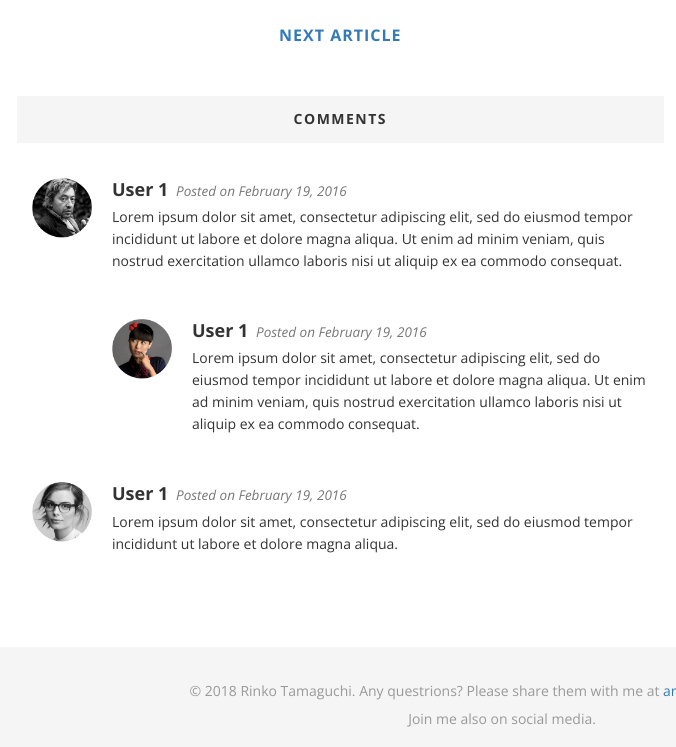
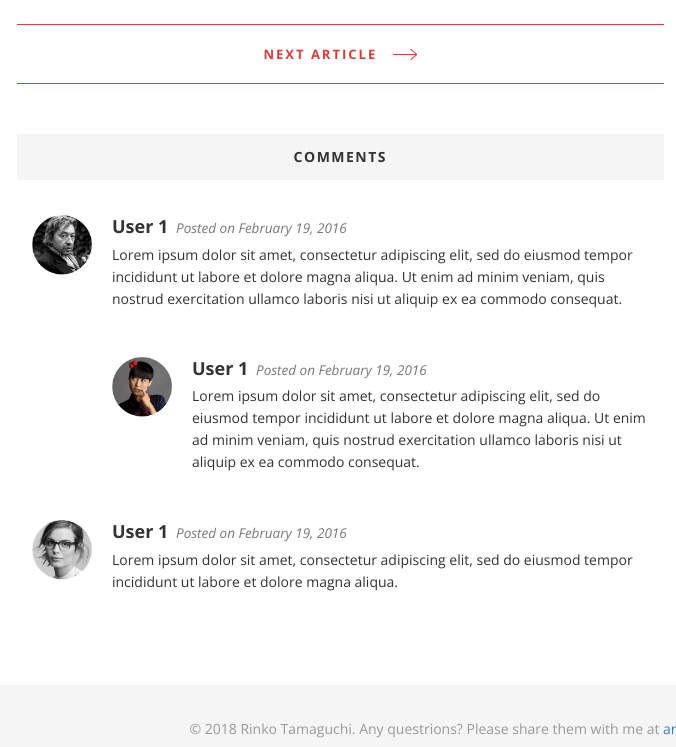
Before and after one commit to frontend00/frontend00.github.io, a plain HTML site: page blog.html in a window 1280 px wide. Shown: the part 2373-3120 px from the top of the page, without its empty margins (138-814 px from the left). Drawn offline with nearby package versions, Linux system fonts and the light colour scheme.

Commit message:
Add files via upload

```diff
--- a/css/blog.css
+++ b/css/blog.css
@@ -1,8 +1,9 @@
 /* Global */
+
 body {
-		font-family: 'Open Sans',"Helvetica Neue", Helvetica, Arial, sans-serif;
-		color: #333;
-		font-weight: 400; }
+	font-family: 'Open Sans', Helvetica, Arial, sans-serif;
+	color: #333;
+	font-weight: 400; }
 
 h1, .h1,
 h2, .h2,
@@ -380,6 +381,7 @@ input.searchinput:focus {
 
 .inner-example img {
 		max-width: 100%;
+		-webkit-backface-visibility: hidden;
 		-moz-transition: all 0.15s;
 		-o-transition: all 0.15s;
 		-webkit-transition: all 0.15s;
@@ -531,7 +533,6 @@ blockquote span {
 		text-transform: uppercase;
 		letter-spacing: 1px; }
 
-.plus a { padding: 12px !important; }
 
 .wrapper {
 		padding: 20px;
@@ -839,7 +840,7 @@ blockquote span {
 
 #social-media .social-icons.icon-circle .fa{
 	border-radius: 50%;
-`	background-color: #f5f5f5;
+	background-color: #f5f5f5;
 	color: #999;	}
 
 #social-media .social-icons .fa:hover, .social-icons .fa:active {
@@ -899,6 +900,161 @@ blockquote span {
 		transition: all 0.35s ease; }
 
 
+/* button slide */
+
+.arrow-wrap {
+  background: #fff;
+  transition: all 0.2s;
+  font-family: 'Open Sans',"Helvetica Neue", Helvetica, Arial, sans-serif;
+	font-size: 13px;
+	margin: 20px;
+}
+
+.article {
+	border-top: 1px solid #d43f3a;
+	border-bottom: 1px solid #d43f3a;
+	padding: 20px;
+	margin: 0;
+}
+
+.the-arrow {
+  width: 24px;
+  transition: all 0.2s;
+}
+.the-arrow.-left {
+  position: absolute;
+  top: 50%;
+  left: 0;
+}
+.the-arrow.-left > .shaft {
+  width: 0;
+  background-color: white;
+}
+.the-arrow.-left > .shaft:before, .the-arrow.-left > .shaft:after {
+  width: 0;
+  background-color: white;
+}
+.the-arrow.-left > .shaft:before {
+  -webkit-transform: rotate(0);
+          transform: rotate(0);
+}
+.the-arrow.-left > .shaft:after {
+  -webkit-transform: rotate(0);
+          transform: rotate(0);
+}
+
+.the-arrow.-right > .shaft {
+  width: 24px;
+  transition-delay: 0.2s;
+}
+.the-arrow.-right > .shaft:before, .the-arrow.-right > .shaft:after {
+  width: 8px;
+  transition-delay: 0.3s;
+  transition: all 0.5s;
+}
+.the-arrow.-right > .shaft:before {
+  -webkit-transform: rotate(40deg);
+          transform: rotate(40deg);
+}
+.the-arrow.-right > .shaft:after {
+  -webkit-transform: rotate(-40deg);
+          transform: rotate(-40deg);
+}
+.the-arrow > .shaft {
+  background-color: #d43f3a;
+  display: block;
+  height: 1px;
+  position: relative;
+  transition: all 0.2s;
+  transition-delay: 0;
+  will-change: transform;
+}
+.the-arrow > .shaft:before, .the-arrow > .shaft:after {
+  background-color: #d43f3a;
+  content: '';
+  display: block;
+  height: 1px;
+  position: absolute;
+  top: 0;
+  right: 0;
+  transition: all 0.2s;
+  transition-delay: 0;
+}
+.the-arrow > .shaft:before {
+  -webkit-transform-origin: top right;
+          transform-origin: top right;
+}
+.the-arrow > .shaft:after {
+  -webkit-transform-origin: bottom right;
+          transform-origin: bottom right;
+}
+
+.animated-arrow {
+  display: inline-block;
+  letter-spacing: 2px;
+  text-transform: uppercase;
+  text-decoration: none;
+  color: #d43f3a;
+  position: relative;
+  transition: all 0.2s;
+}
+.animated-arrow:hover {
+	color: #d43f3a;
+	text-decoration: none;
+}
+.animated-arrow:hover > .the-arrow.-left > .shaft {
+  width: 24px;
+  transition-delay: 0.1s;
+  background-color: #d43f3a;
+}
+.animated-arrow:hover > .the-arrow.-left > .shaft:before, .animated-arrow:hover > .the-arrow.-left > .shaft:after {
+  width: 8px;
+  transition-delay: 0.1s;
+  background-color: #d43f3a;
+}
+.animated-arrow:hover > .the-arrow.-left > .shaft:before {
+  -webkit-transform: rotate(40deg);
+          transform: rotate(40deg);
+}
+.animated-arrow:hover > .the-arrow.-left > .shaft:after {
+  -webkit-transform: rotate(-40deg);
+          transform: rotate(-40deg);
+}
+.animated-arrow:hover > .main {
+  -webkit-transform: translateX(40px);
+          transform: translateX(40px);
+}
+.animated-arrow:hover > .main > .the-arrow.-right > .shaft {
+  width: 0;
+  -webkit-transform: translateX(200%);
+          transform: translateX(200%);
+  transition-delay: 0;
+}
+.animated-arrow:hover > .main > .the-arrow.-right > .shaft:before, .animated-arrow:hover > .main > .the-arrow.-right > .shaft:after {
+  width: 0;
+  transition-delay: 0;
+  transition: all 0.1s;
+}
+.animated-arrow:hover > .main > .the-arrow.-right > .shaft:before {
+  -webkit-transform: rotate(0);
+          transform: rotate(0);
+}
+.animated-arrow:hover > .main > .the-arrow.-right > .shaft:after {
+  -webkit-transform: rotate(0);
+          transform: rotate(0);
+}
+.animated-arrow > .main {
+  display: flex;
+  align-items: center;
+  transition: all 0.2s;
+}
+.animated-arrow > .main > .text {
+  margin: 0 16px 0 0;
+  line-height: 1;
+}
+.animated-arrow > .main > .the-arrow {
+  position: relative;
+}
 /* Responsive */
 
 @media (max-width: 998px)	{
@@ -940,7 +1096,6 @@ blockquote span {
 
 .modal {
 		top: 0%; }
-
 
 .margin { margin: 20px;}
 
```
